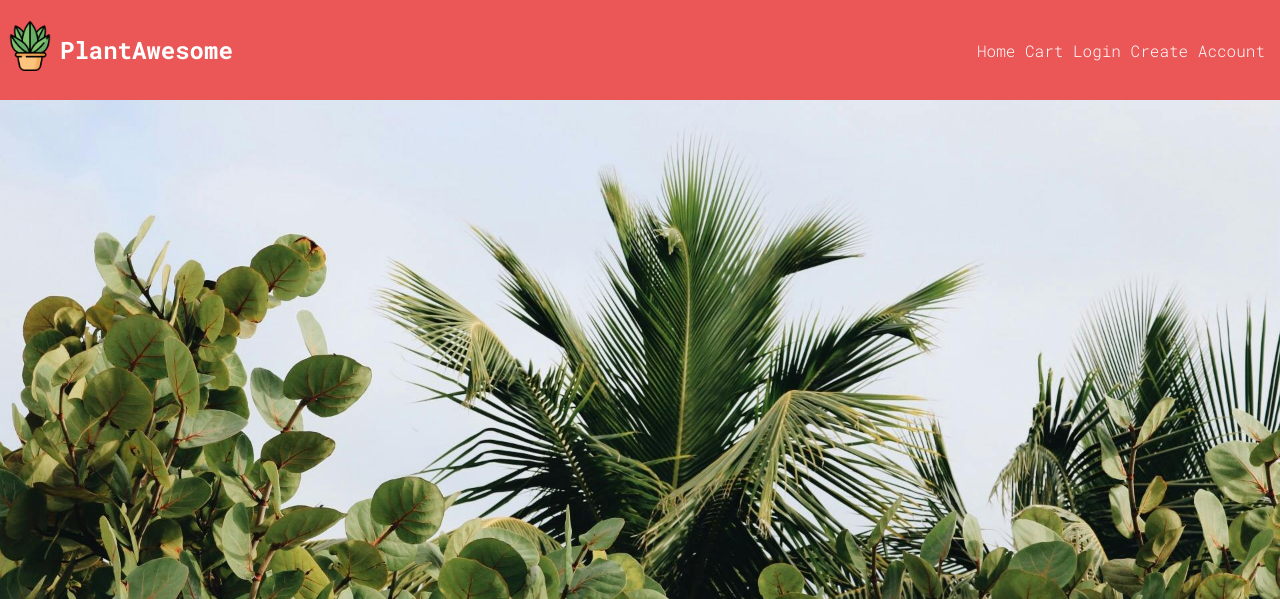
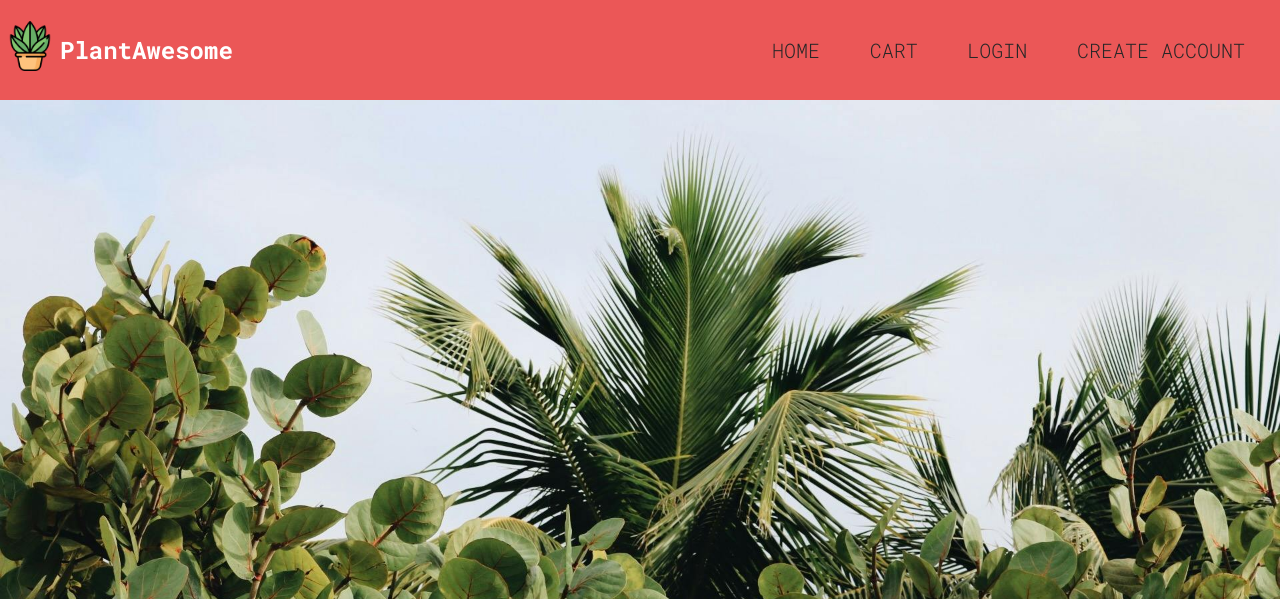
Before and after one commit to NewofTheSimp/PlantAwesome, a PHP site: page /FAQ.php in a window 1280 px wide. Shown: the top 599 px of the page. Run offline with PHP 8.4, Linux system fonts and the light colour scheme.

Commit message:
Added animations for the menu

```diff
--- a/header.php
+++ b/header.php
@@ -8,19 +8,19 @@
 
     </p>
     <p class="header-cart">
-        <a href="index.php">Home</a>
-        <a href="cart.php">Cart</a>
+        <a class="header-a" href="index.php">Home</a>
+        <a class="header-a" href="cart.php">Cart</a>
         <?php if (isset($_SESSION['UserName'])) { ?>
-            <a href="order.php">Order</a>
-            <a href="index.php"><?php echo $_SESSION['UserName'] ?></a>
-            <a href="log-out.php">Log Out</a>
-            <a href="user.php">Account page</a>
+            <a class="header-a" href="order.php">Order</a>
+            <a class="header-a" href="index.php"><?php echo $_SESSION['UserName'] ?></a>
+            <a class="header-a" href="log-out.php">Log Out</a>
+            <a class="header-a" href="user.php">Account page</a>
         <?php } else { ?>
-            <a href="log-in.php">Login</a>
-            <a href="create-account.php">Create Account</a>
+            <a class="header-a" href="log-in.php">Login</a>
+            <a class="header-a" href="create-account.php">Create Account</a>
         <?php } ?>
         <?php if (isset($_SESSION['IsAdmin']) && $_SESSION['IsAdmin'] === 1) { ?>
-            <a href="admin.php">Admin</a>
+            <a class="header-a" href="admin.php">Admin</a>
         <?php } ?>
     </p>
 </header>
--- a/stylesSheet.css
+++ b/stylesSheet.css
@@ -20,6 +20,59 @@ html, body {
     margin-bottom: auto;
     padding-right: 15px;
 }
+.header-a {
+    color: #272727;
+    font-size: 20px;
+    text-decoration: none;
+    text-transform: uppercase;
+    padding: 5px 10px;
+    margin: 0px 10px;
+    position: relative;
+    transition: all .5s
+}
+
+.header-a:hover {
+    background-color: #fdc4b6;
+    color:white;
+  }
+
+.header-a:before {
+    content: "";
+    position: absolute;
+    bottom: 12px;
+    left: 12px;
+    width: 12px;
+    height: 12px;
+    border: 3px solid #fdc4b6;
+    border-width: 0 0 3px 3px;
+    opacity: 0;
+    transition: all 0.3s
+  }
+
+.header-a:hover:before {
+    opacity: 1;
+    bottom: -8px;
+    left: -8px;
+  }
+
+.header-a:after {
+    content: "";
+    position: absolute;
+    top: 12px;
+    right: 12px;
+    width: 12px;
+    height: 12px;
+    border: 3px solid #fdc4b6;
+    border-width: 3px 3px 0 0;
+    opacity: 0;
+    transition: all 0.3s;
+  }
+
+  a:hover:after {
+    opacity: 1;
+    top: -8px;
+    right: -8px;
+  }
 .parallax {
     /* The image used */
     background-image: url("./img/banner.jpg");
```
